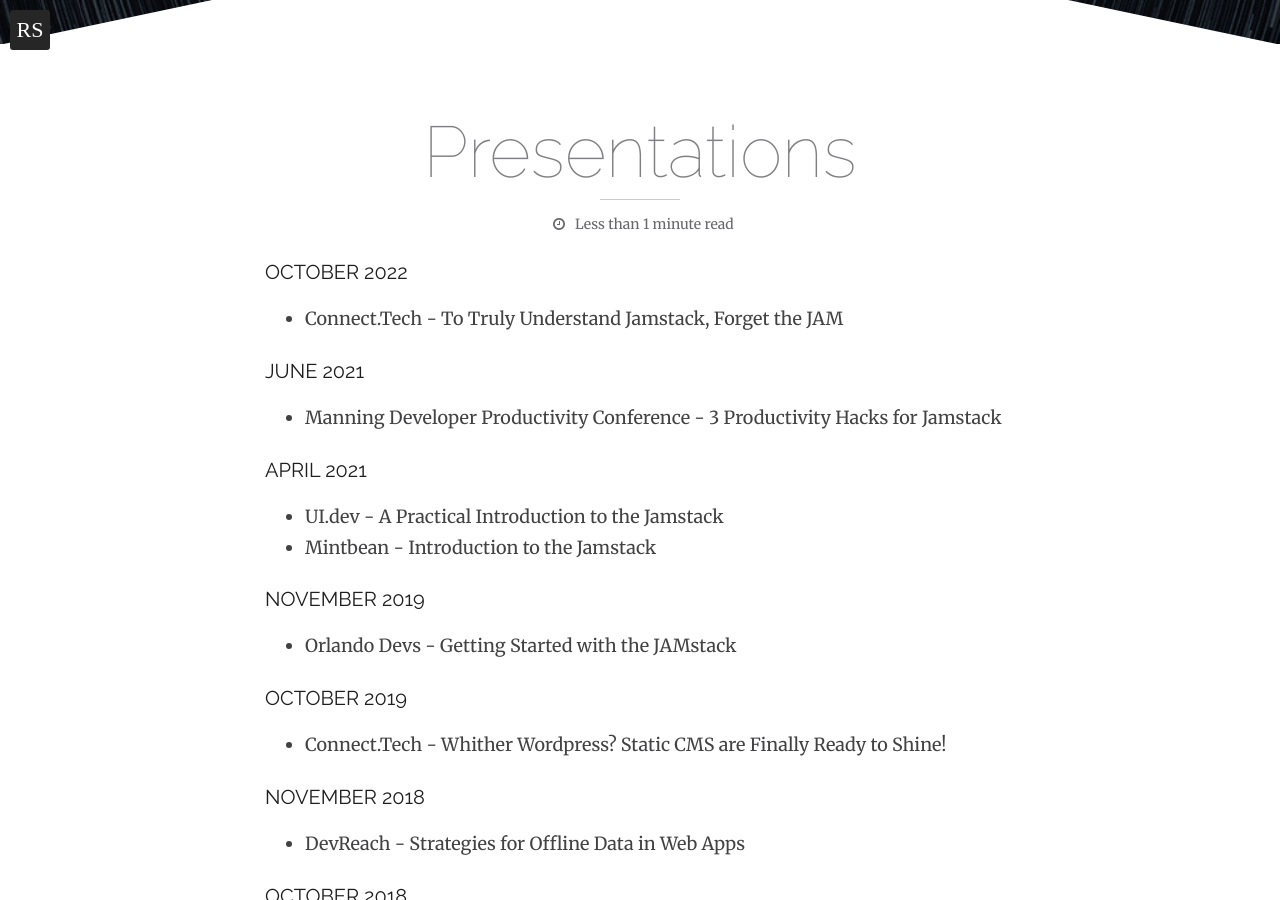
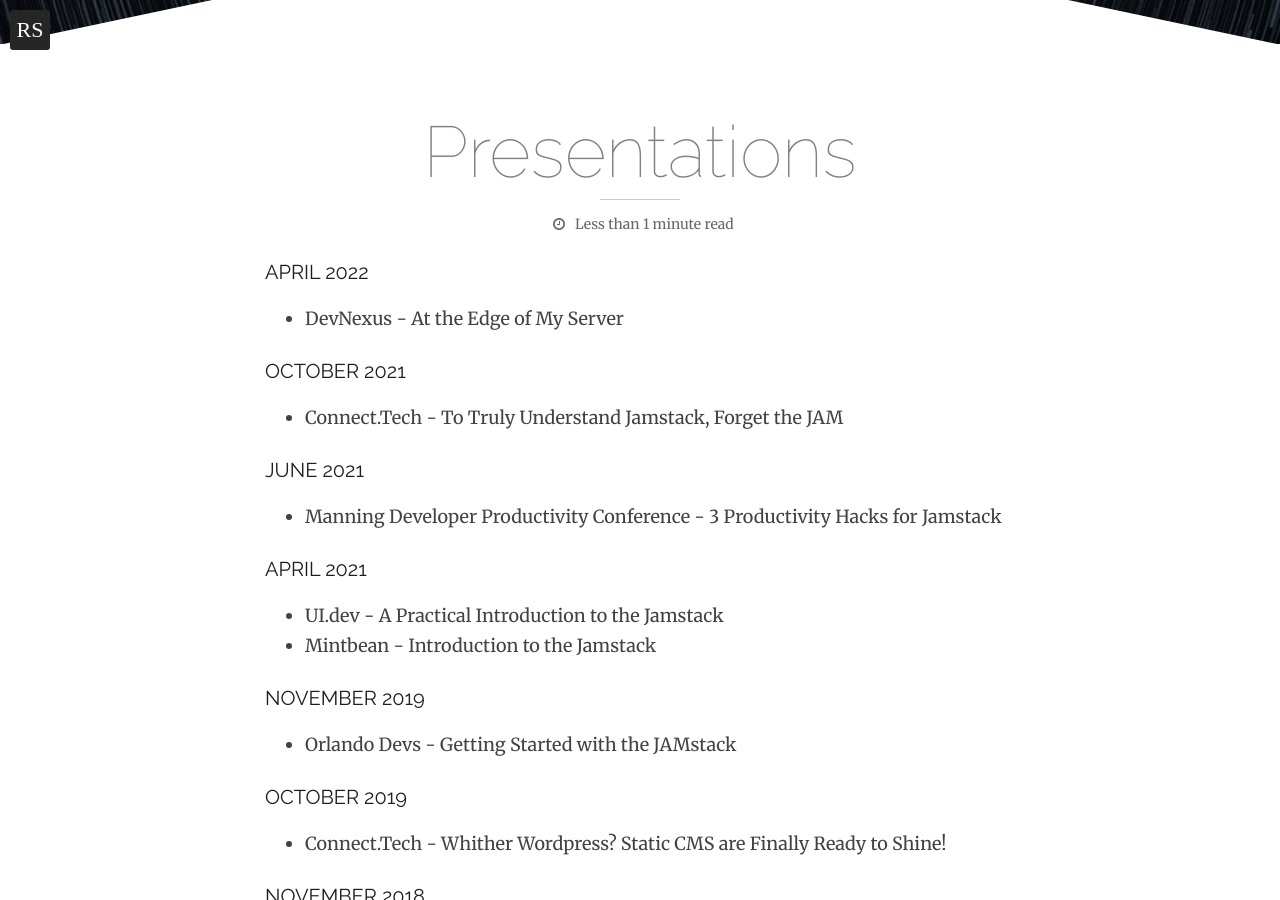
Before and after one commit to remotesynth/remotesynth.github.io, a Jekyll site: the page built from presentations/index.html, in a window 1280 px wide and 900 px high, scrolled down 496 px. Built offline with Jekyll 4.4.1, drawn with Linux system fonts in a browser that asks for light colours; a script that is not in the unit is left out.

Commit message:
Update presentations.yaml

```diff
--- a/_data/presentations.yaml
+++ b/_data/presentations.yaml
@@ -1,5 +1,8 @@
 presentations:
-  - name: "October 2022"
+  - name: "April 2022"
+    presentations:
+      - title: "DevNexus - At the Edge of My Server"
+  - name: "October 2021"
     presentations:
       - title: "Connect.Tech - To Truly Understand Jamstack, Forget the JAM"
   - name: "June 2021"
```
